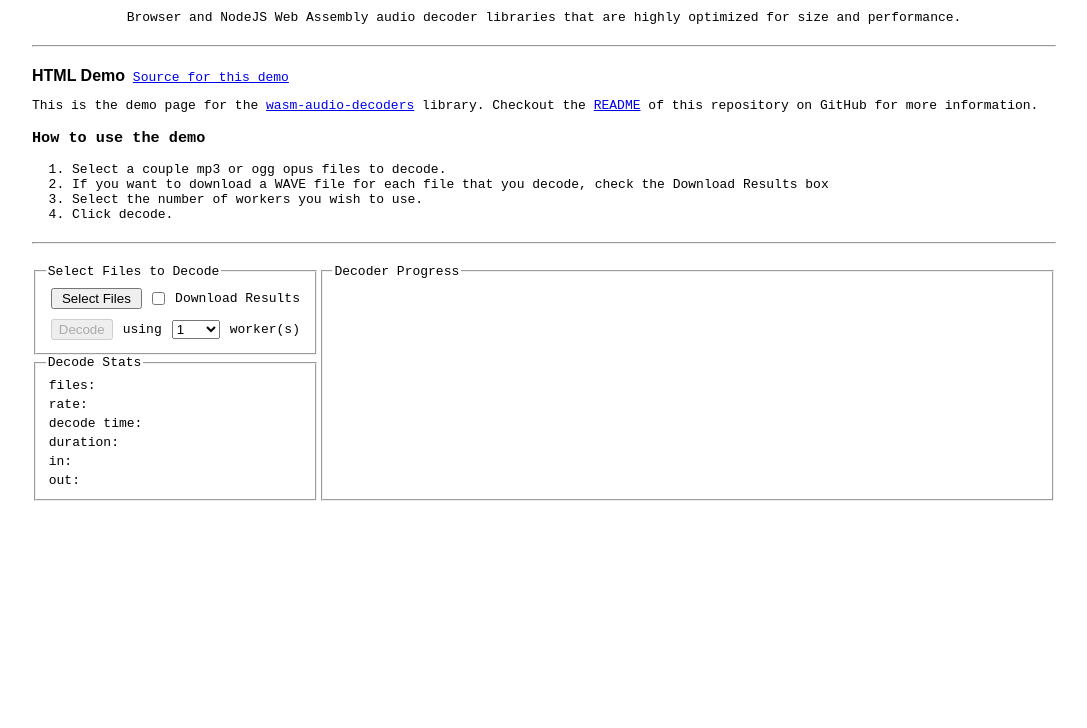
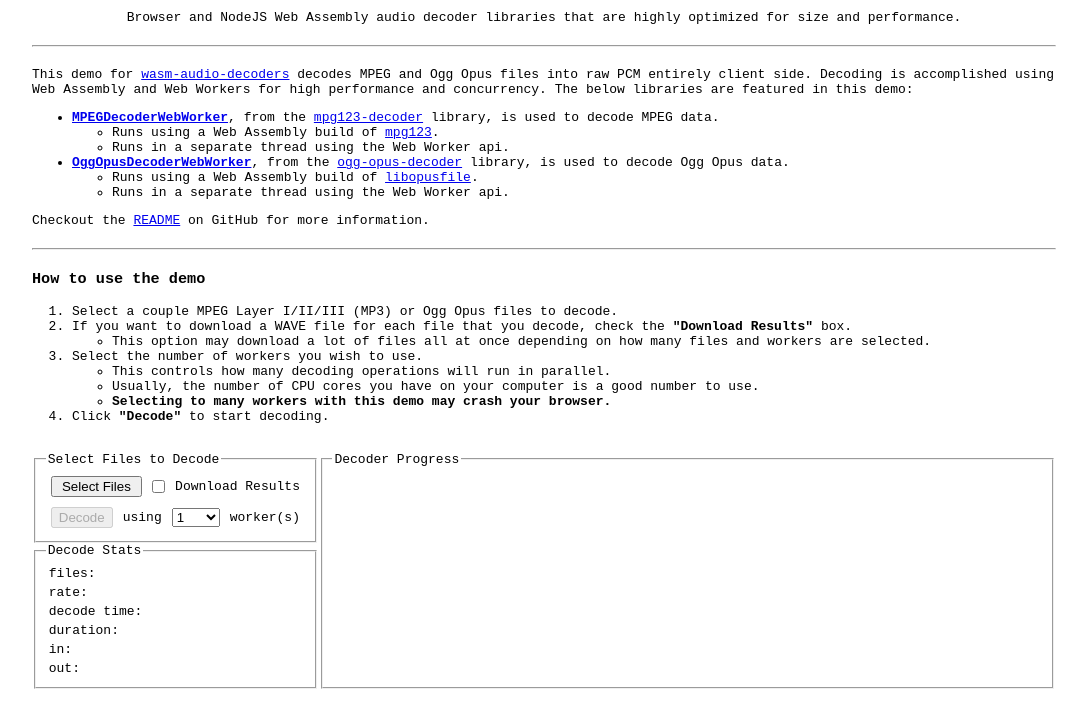
Before and after one commit to eshaz/wasm-audio-decoders, a website: page demo/index.html in a window 1280 px wide. Shown: the part 50-778 px from the top of the page, without its empty margins (96-1183 px from the left). Drawn offline with Linux system fonts and the light colour scheme.

Commit message:
feat: add more description to demo page

```diff
--- a/demo/index.html
+++ b/demo/index.html
@@ -244,31 +244,96 @@
       </p>
     </header>
     <hr />
-    <strong>HTML Demo</strong>
-    <a
-      href="https://github.com/eshaz/wasm-audio-decoders/blob/master/src/demo/index.html"
-      >Source for this demo</a
-    >
     <p>
-      This is the demo page for the
+      This demo for
       <a href="https://github.com/eshaz/wasm-audio-decoders"
-        ><code>wasm-audio-decoders</code></a
+        >wasm-audio-decoders</a
       >
-      library. Checkout the
+      decodes MPEG and Ogg Opus files into raw PCM entirely client side.
+      Decoding is accomplished using Web Assembly and Web Workers for high
+      performance and concurrency. The below libraries are featured in this
+      demo:
+    </p>
+    <ul>
+      <li>
+        <a
+          href="https://github.com/eshaz/wasm-audio-decoders/tree/master/src/mpg123-decoder#mpegdecoderwebworker"
+          ><b>MPEGDecoderWebWorker</b></a
+        >, from the
+        <a
+          href="https://github.com/eshaz/wasm-audio-decoders/tree/master/src/mpg123-decoder"
+          >mpg123-decoder</a
+        >
+        library, is used to decode MPEG data.
+        <ul>
+          <li>
+            Runs using a Web Assembly build of
+            <a href="https://www.mpg123.de/">mpg123</a>.
+          </li>
+          <li>Runs in a separate thread using the Web Worker api.</li>
+        </ul>
+      </li>
+      <li>
+        <a
+          href="https://github.com/eshaz/wasm-audio-decoders/tree/master/src/ogg-opus-decoder#oggopusdecoderwebworker"
+          ><b>OggOpusDecoderWebWorker</b></a
+        >, from the
+        <a
+          href="https://github.com/eshaz/wasm-audio-decoders/tree/master/src/ogg-opus-decoder"
+          >ogg-opus-decoder</a
+        >
+        library, is used to decode Ogg Opus data.
+        <ul>
+          <li>
+            Runs using a Web Assembly build of
+            <a href="https://github.com/xiph/opusfile">libopusfile</a>.
+          </li>
+          <li>Runs in a separate thread using the Web Worker api.</li>
+        </ul>
+      </li>
+    </ul>
+    <p>
+      Checkout the
       <a href="https://github.com/eshaz/wasm-audio-decoders#readme">README</a>
-      of this repository on GitHub for more information.
+      on GitHub for more information.
     </p>
+    <hr />
     <h3>How to use the demo</h3>
     <ol>
-      <li>Select a couple mp3 or ogg opus files to decode.</li>
+      <li>
+        Select a couple MPEG Layer I/II/III (MP3) or Ogg Opus files to decode.
+      </li>
       <li>
         If you want to download a WAVE file for each file that you decode, check
-        the Download Results box
+        the <b>"Download Results"</b> box.
+        <ul>
+          <li>
+            This option may download a lot of files all at once depending on how
+            many files and workers are selected.
+          </li>
+        </ul>
       </li>
-      <li>Select the number of workers you wish to use.</li>
-      <li>Click decode.</li>
+      <li>
+        Select the number of workers you wish to use.
+        <ul>
+          <li>
+            This controls how many decoding operations will run in parallel.
+          </li>
+          <li>
+            Usually, the number of CPU cores you have on your computer is a good
+            number to use.
+          </li>
+          <li>
+            <b
+              >Selecting to many workers with this demo may crash your
+              browser.</b
+            >
+          </li>
+        </ul>
+      </li>
+      <li>Click <b>"Decode"</b> to start decoding.</li>
     </ol>
-    <hr />
+    <br />
     <div class="sub-section">
       <div>
         <div class="row">
@@ -346,6 +411,7 @@
         <div class="row grow" id="files-to-decode-container"></div>
       </div>
     </div>
+    <br />
   </body>
   <script>
     // progress bars
```
